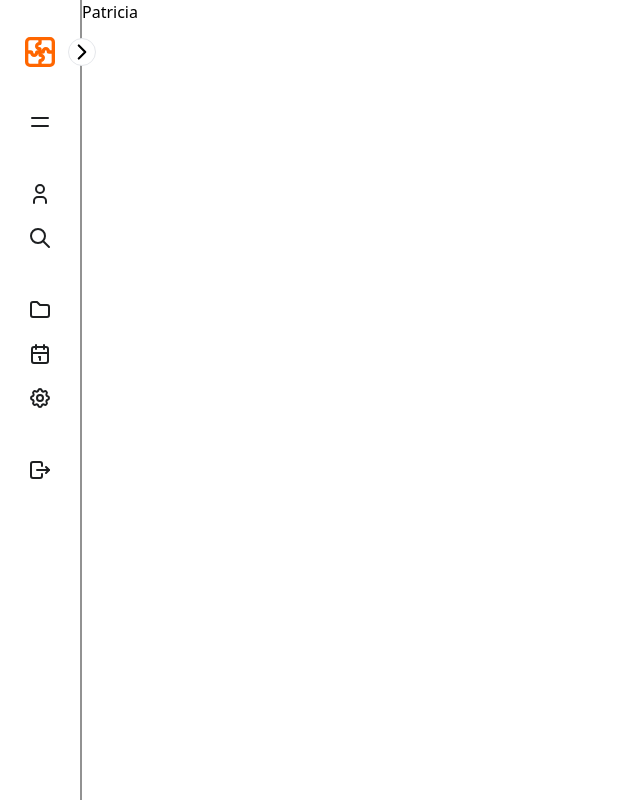
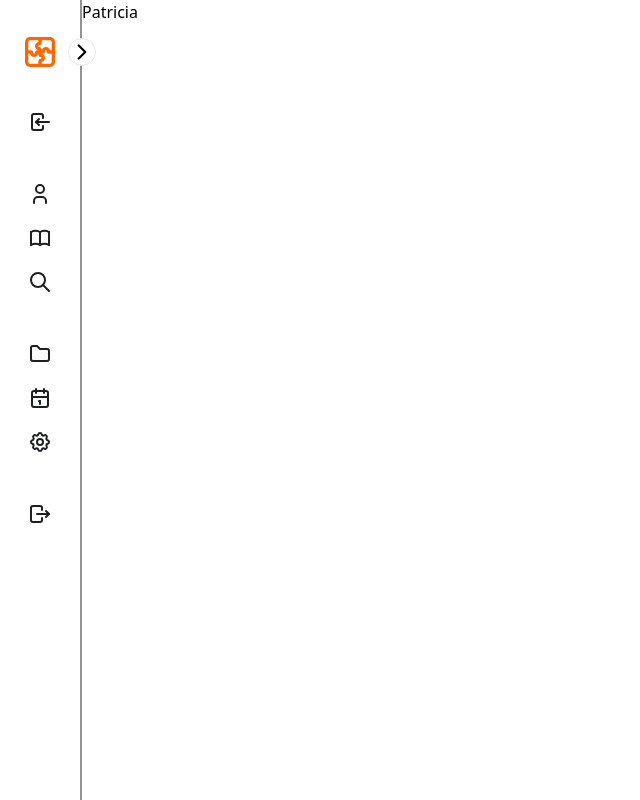
Before and after one commit to sempereluismi/modular, a React (Vite) app in the folder client/: page /recogerhorasymodulos/listaProfesores in a window 1280 px wide. Shown: the whole page, without its empty margins (0-640 px from the left). Built offline with nearby package versions, Linux system fonts and the light colour scheme.

Commit message:
add insertar modulo y fix sidebar

```diff
--- a/client/src/components/SidebarNav.jsx
+++ b/client/src/components/SidebarNav.jsx
@@ -1,15 +1,16 @@
 /* eslint-disable react/prop-types */
-import { IconChevronLeft, IconUser, IconMenu, IconSearch, IconLogout, IconFolder, IconCalendar, IconSettings, IconPuzzle2 } from '@tabler/icons-react'
-
+import { IconChevronLeft, IconUser, IconLogin, IconSearch, IconLogout, IconBook, IconFolder, IconCalendar, IconSettings, IconPuzzle2 } from '@tabler/icons-react'
+import { NavLink } from 'react-router-dom'
 import { useState } from 'react'
 
 export function SidebarNav ({ children }) {
   const [open, setOpen] = useState(false)
   const Menus = [
-    { title: 'Menú', icon: <IconMenu /> },
-    { title: 'Profesores', icon: <IconUser />, gap: true, url: 'http://localhost:5173/insertar/profesores' },
+    { title: 'Login', icon: <IconLogin />, url: '/login' },
+    { title: 'Profesores', icon: <IconUser />, gap: true, url: '/insertar/profesores' },
+    { title: 'Modulos', icon: <IconBook />, url: '/insertar/modulos' },
     { title: 'Buscar', icon: <IconSearch /> },
-    { title: 'Horarios', icon: <IconFolder />, gap: true },
+    { title: 'Horarios', icon: <IconFolder />, gap: true, url: '/quenda' },
     { title: 'Calendario', icon: <IconCalendar /> },
     { title: 'Ajustes', icon: <IconSettings /> },
     { title: 'Logout', icon: <IconLogout />, gap: true }
@@ -32,7 +33,11 @@ export function SidebarNav ({ children }) {
             {Menus.map((menu, index) => (
               <li key={index} className={`text-text-100 h-9 p-2 text-sm flex items-center gap-x-4 cursor-pointer hover:bg-primary-100 active:bg-primary-200 hover:text-white rounded-md  ${menu.gap ? 'mt-9' : 'mt-2'}`}>
                 <div className=''>{menu.icon}</div>
-                <span className={`${!open && 'scale-0'} transition duration-200 origin-left text-lg`}><a href={menu.url} onClick={() => { setOpen(true) }}>{menu.title}</a></span>
+                <span className={`${!open && 'scale-0'} transition duration-200 origin-left text-lg`}><NavLink to={menu.url} activeClassName='active' onClick={() => { setOpen(true) }}>
+                  {menu.title}
+                </NavLink>
+                </span>
+
               </li>
             ))}
           </ul>
```
